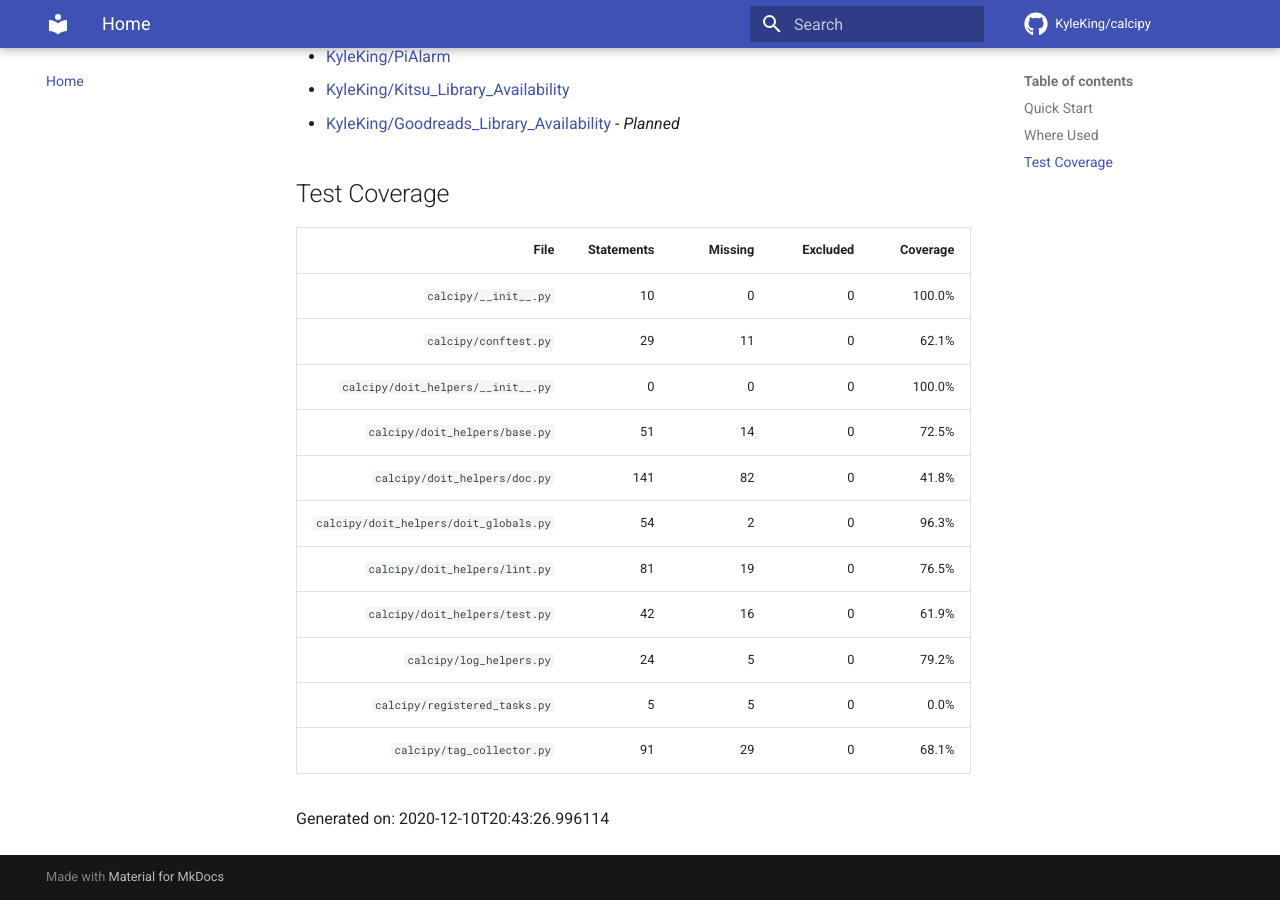
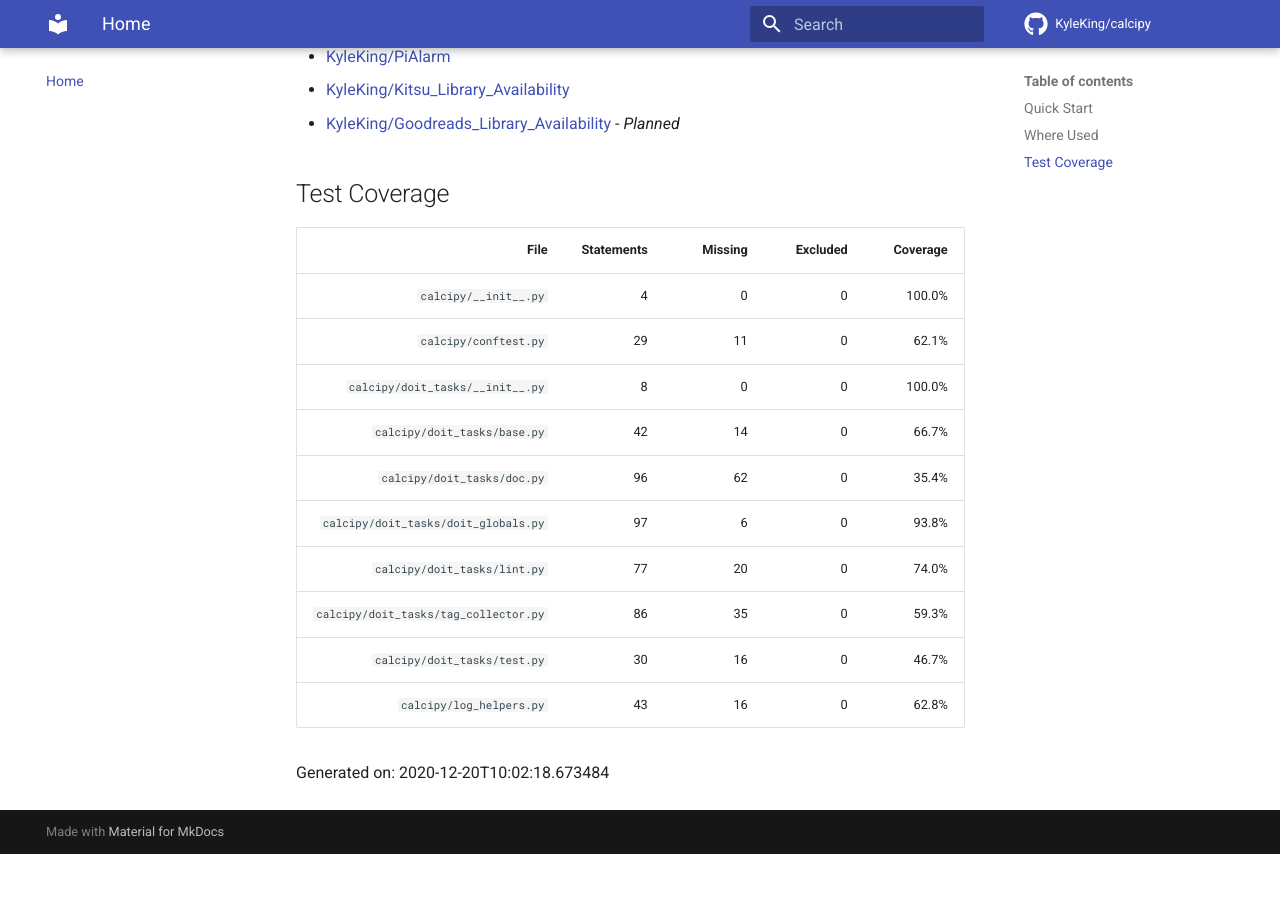
Before and after one commit to KyleKing/calcipy, an MkDocs documentation site: the page built from docs/index.md, in a window 1280 px wide and 900 px high, scrolled down 762 px. Built offline with MkDocs 1.6.1 and Material for MkDocs 9.7.7, drawn with Linux system fonts in a browser that asks for light colours; comment, search, counter and statistics services are not loaded; after the commit the page ends 1616 px from its top, so only the background shows below that.

```diff
--- a/README.md
+++ b/README.md
@@ -34,18 +34,17 @@ If you have any questions, please [open an issue on Github](https://github.com/K
 
 | File | Statements | Missing | Excluded | Coverage |
 | --: | --: | --: | --: | --: |
-| `calcipy/__init__.py` | 10 | 0 | 0 | 100.0% |
+| `calcipy/__init__.py` | 4 | 0 | 0 | 100.0% |
 | `calcipy/conftest.py` | 29 | 11 | 0 | 62.1% |
-| `calcipy/doit_helpers/__init__.py` | 0 | 0 | 0 | 100.0% |
-| `calcipy/doit_helpers/base.py` | 51 | 14 | 0 | 72.5% |
-| `calcipy/doit_helpers/doc.py` | 141 | 82 | 0 | 41.8% |
-| `calcipy/doit_helpers/doit_globals.py` | 54 | 2 | 0 | 96.3% |
-| `calcipy/doit_helpers/lint.py` | 81 | 19 | 0 | 76.5% |
-| `calcipy/doit_helpers/test.py` | 42 | 16 | 0 | 61.9% |
-| `calcipy/log_helpers.py` | 24 | 5 | 0 | 79.2% |
-| `calcipy/registered_tasks.py` | 5 | 5 | 0 | 0.0% |
-| `calcipy/tag_collector.py` | 91 | 29 | 0 | 68.1% |
+| `calcipy/doit_tasks/__init__.py` | 8 | 0 | 0 | 100.0% |
+| `calcipy/doit_tasks/base.py` | 42 | 14 | 0 | 66.7% |
+| `calcipy/doit_tasks/doc.py` | 96 | 62 | 0 | 35.4% |
+| `calcipy/doit_tasks/doit_globals.py` | 97 | 6 | 0 | 93.8% |
+| `calcipy/doit_tasks/lint.py` | 77 | 20 | 0 | 74.0% |
+| `calcipy/doit_tasks/tag_collector.py` | 86 | 35 | 0 | 59.3% |
+| `calcipy/doit_tasks/test.py` | 30 | 16 | 0 | 46.7% |
+| `calcipy/log_helpers.py` | 43 | 16 | 0 | 62.8% |
 
-Generated on: 2020-12-10T20:43:26.996114
+Generated on: 2020-12-20T10:02:18.673484
 
 <!-- /COVERAGE -->
--- a/pyproject.toml
+++ b/pyproject.toml
@@ -100,9 +100,10 @@ pytest-cov = "*"
 pytest-html = "*"
 pytest-watch = "*"
 radon = "*"
+subprocess-tee = "*"
 toml = "*"
 tqdm = "*"
 
 [tool.poetry.extras]
-dev = [ "autopep8", "better-exceptions", "cohesion", "commitizen", "darglint", "dlint", "flake8", "flake8-2020", "flake8-aaa", "flake8-annotations", "flake8-assertive", "flake8-bandit", "flake8-blind-except", "flake8-breakpoint", "flake8-broken-line", "flake8-bugbear", "flake8-builtins", "flake8-cognitive-complexity", "flake8-commas", "flake8-comprehensions", "flake8-debugger", "flake8-deprecated", "flake8-docstrings", "flake8-eradicate", "flake8-expression-complexity", "flake8-fixme", "flake8-functions", "flake8-isort", "flake8-logging-format", "flake8-markdown", "flake8-mock", "flake8-mutable", "flake8-pep3101", "flake8-plone-hasattr", "flake8-print", "flake8-printf-formatting", "flake8-pytest-style", "flake8-quotes", "flake8-return", "flake8-SQL", "flake8-string-format", "flake8-tuple", "flake8-variables-names", "hacking", "iniparse", "isort", "matplotlib", "pandas-vet", "pep8-naming", "pre-commit", "proselint", "pystache", "pytest", "pytest-cov", "pytest-html", "pytest-watch", "radon", "toml", "tqdm", "markdown-include", "mkdocs-material", "mkdocstrings",]
+dev = [ "autopep8", "better-exceptions", "cohesion", "commitizen", "darglint", "dlint", "flake8", "flake8-2020", "flake8-aaa", "flake8-annotations", "flake8-assertive", "flake8-bandit", "flake8-blind-except", "flake8-breakpoint", "flake8-broken-line", "flake8-bugbear", "flake8-builtins", "flake8-cognitive-complexity", "flake8-commas", "flake8-comprehensions", "flake8-debugger", "flake8-deprecated", "flake8-docstrings", "flake8-eradicate", "flake8-expression-complexity", "flake8-fixme", "flake8-functions", "flake8-isort", "flake8-logging-format", "flake8-markdown", "flake8-mock", "flake8-mutable", "flake8-pep3101", "flake8-plone-hasattr", "flake8-print", "flake8-printf-formatting", "flake8-pytest-style", "flake8-quotes", "flake8-return", "flake8-SQL", "flake8-string-format", "flake8-tuple", "flake8-variables-names", "hacking", "iniparse", "isort", "mkdocs-material", "matplotlib", "pandas-vet", "pep8-naming", "pre-commit", "proselint", "pystache", "pytest", "pytest-cov", "pytest-html", "pytest-watch", "radon", "subprocess-tee", "toml", "tqdm", "markdown-include", "mkdocstrings",]
 serializers = [ "preconvert", "preconvert_numpy",]
--- a/requirements.txt
+++ b/requirements.txt
@@ -90,12 +90,14 @@ mkdocs==1.1.2; python_version >= "3.6" and python_version < "4.0"
 mkdocstrings==0.13.6; python_version >= "3.6" and python_version < "4.0"
 nltk==3.5; python_version >= "3.5"
 nodeenv==1.5.0; python_full_version >= "3.6.1"
+numpy==1.19.4; python_version >= "3.6"
 packaging==20.8; python_full_version >= "3.6.1" and python_full_version < "4.0.0" and (python_version >= "3.6" and python_full_version < "3.0.0" or python_full_version >= "3.4.0" and python_version >= "3.6")
 pandas-vet==0.2.2
 pbr==5.5.1; python_version >= "3.6"
 pep8-naming==0.11.1
 pluggy==0.13.1; python_version >= "3.6" and python_full_version < "3.0.0" or python_full_version >= "3.4.0" and python_version >= "3.6"
 pre-commit==2.9.3; python_full_version >= "3.6.1"
+preconvert-numpy==0.0.3; python_version >= "3.5"
 preconvert==0.0.6; python_version >= "3.5"
 prompt-toolkit==3.0.8; python_version >= "3.6" and python_version < "3.10" and python_full_version >= "3.6.1" and python_full_version < "4.0.0"
 proselint==0.10.2
@@ -124,6 +126,7 @@ snowballstemmer==2.0.0; python_version >= "3.5"
 soupsieve==2.1; python_version >= "3.6" and python_version < "4.0"
 sqlparse==0.4.1; python_version >= "3.5"
 stevedore==3.3.0; python_version >= "3.6"
+subprocess-tee==0.2.0; python_version >= "3.6"
 termcolor==1.1.0; python_full_version >= "3.6.1" and python_full_version < "4.0.0"
 testfixtures==6.17.0
 toml==0.10.2; (python_version >= "2.6" and python_full_version < "3.0.0") or (python_full_version >= "3.3.0")
```
Also changed, not shown: TAG_SUMMARY.md (+1 -5 lines), 2 other files.
